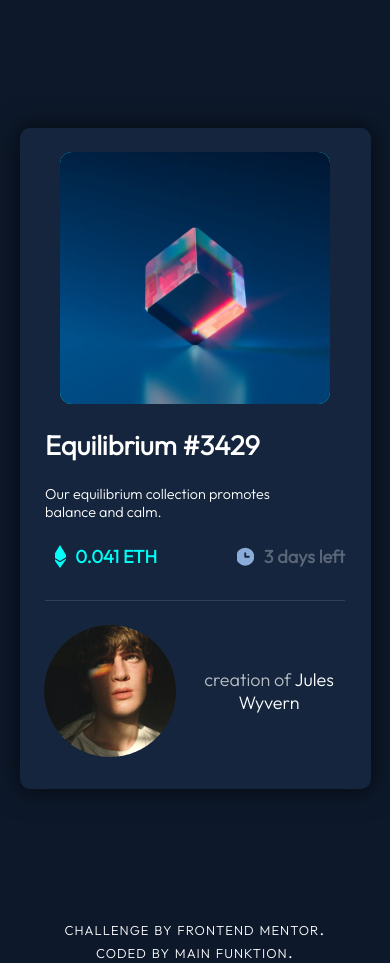
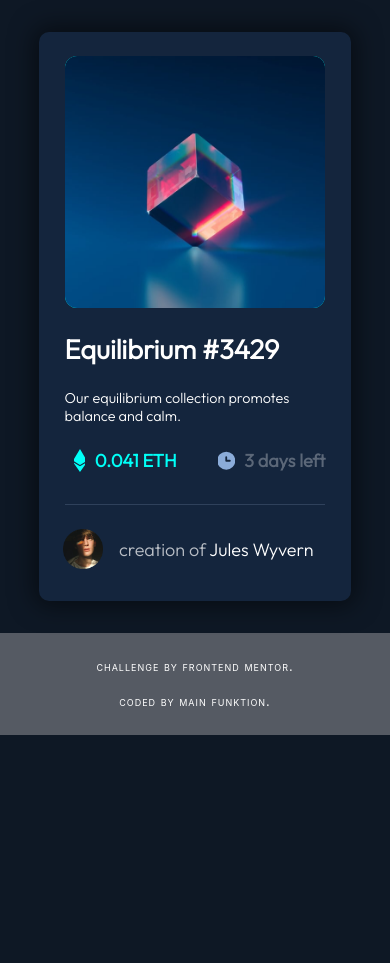
Before and after one commit to mike-swe/nft-preview-card-component, a plain HTML site: page index.html in a window 390 px wide. After the commit the page ends 844 px from the top, so only its background shows below. Drawn offline with Linux system fonts and the light colour scheme.

Commit message:
Update style.css

```diff
--- a/style.css
+++ b/style.css
@@ -5,11 +5,27 @@
     box-sizing: border-box;
 }
 
+html::-webkit-scrollbar
+{
+    width: 10px;
+    height: calc(100vh - 80%);
+}
+
+html::-webkit-scrollbar-thumb
+{
+    background-color: hsl(0, 0%, 100%);
+}
+
+html::-webkit-scrollbar-track
+{
+    background-color: hsl(215, 32%, 27%);
+}
+
 body
 {
-    background-color: hsl(217, 54%, 11%);
+    background-color: hsl(215, 44%, 10%);
     color: hsl(0, 0%, 100%);
-    font-family:'Outfit', serif;
+    font-family:-apple-system, BlinkMacSystemFont, 'Segoe UI', Roboto, Oxygen, Ubuntu, Cantarell, 'Open Sans', 'Helvetica Neue', sans-serif;
     font-size: 18px;
 }
 
@@ -18,11 +34,12 @@ body
     width:  400px;
     height: auto;
     background: hsl(216, 50%, 16%);
+    font-family:'Outfit', serif;
     border-radius: 10px;
     box-shadow: 0 0 25px 5px rgba(0, 0, 0, 0.5);
     display: flex;
     flex-direction: column;
-    margin: 8rem auto;
+    margin: 2rem auto;
 }
 
 .image-area
@@ -45,7 +62,7 @@ body
 
 .image-area img:hover
 {
-    mix-blend-mode: luminosity;
+    mix-blend-mode: difference;
 }
 
 .card-content
@@ -101,6 +118,11 @@ body
 
 }
 
+.creator img
+{
+    width: 40px;
+}
+
 .creator p
 {
 margin-left: 1rem;
@@ -122,24 +144,28 @@ mark
 
 footer
 {
+    background: rgba(248, 240, 240, 0.3);
     text-align: center;
     text-transform: lowercase;
     font-variant: small-caps;
+    font-size: .8rem;
+    line-height: 35px;
     letter-spacing: 1px;
+    padding: 1rem;
 }
 
 @media screen and (max-width: 440px) {
 
 .preview-card-container
 {
-    width: calc(100vw - 10%);
+    width: calc(100vw - 20%);
     height: auto;
 
 }
 
 .image-area
 {
-    width: 270px;
+    width: 260px;
     height: 300px;
     margin: 0 auto;
     padding: 1.5rem 0;
```
